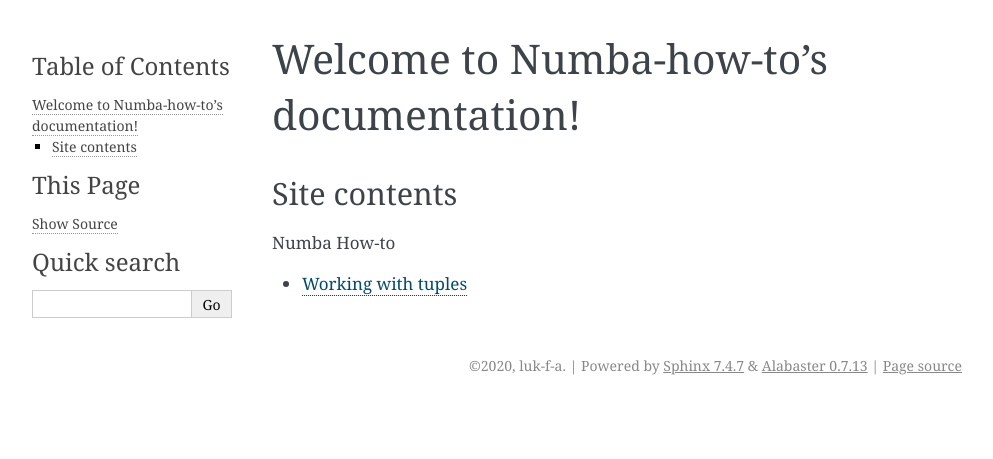
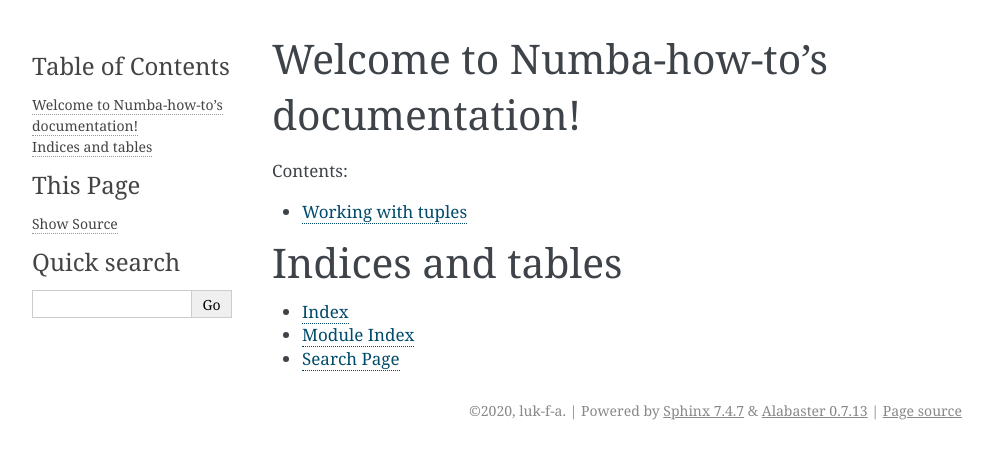
Before and after one commit to luk-f-a/numba-how-to, a Sphinx documentation site: the page built from docs/source/index.rst, in a window 1280 px wide. Shown: the top 459 px of the page, without its empty margins (148-1141 px from the left). Built offline with Sphinx 7.4.7, drawn with Linux system fonts in a browser that asks for light colours; some of the changed lines change nothing that is shown.

Commit message:
7th attempt

```diff
--- a/docs/source/conf.py
+++ b/docs/source/conf.py
@@ -31,7 +31,7 @@
     'myst_parser',
 ]
 
-source_suffix = ['.md']
+source_suffix = ['.rst', '.md']
 
 # Add any paths that contain templates here, relative to this directory.
 templates_path = ['_templates']
--- /dev/null
+++ b/docs/source/index.rst
@@ -0,0 +1,20 @@
+.. Numba-how-to documentation master file, created by
+   sphinx-quickstart on Fri Jun 26 17:11:53 2020.
+   You can adapt this file completely to your liking, but it should at least
+   contain the root `toctree` directive.
+
+Welcome to Numba-how-to's documentation!
+========================================
+
+.. toctree::
+   :maxdepth: 2
+   :caption: Contents:
+
+   tuples/intro.md
+
+Indices and tables
+==================
+
+* :ref:`genindex`
+* :ref:`modindex`
+* :ref:`search`
```
Also changed, not shown: docs/source/index_old.md (renamed from docs/source/index.md).
